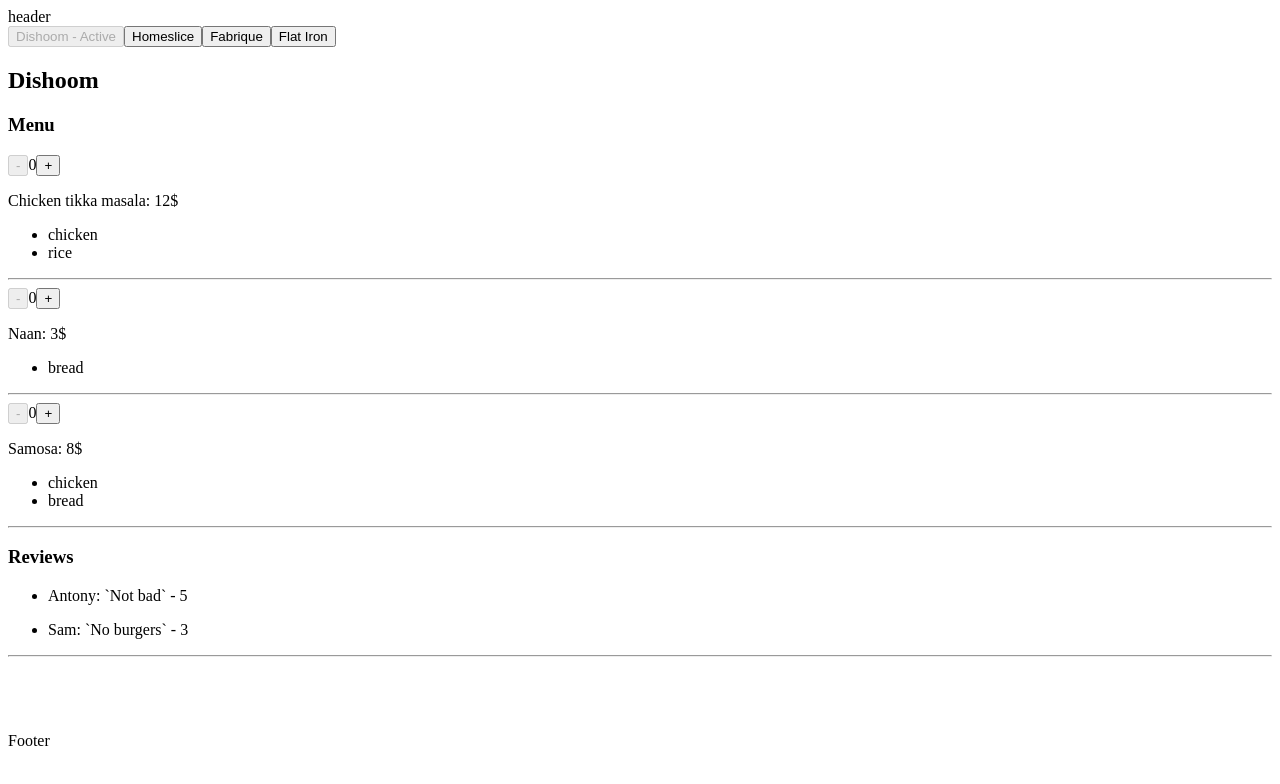
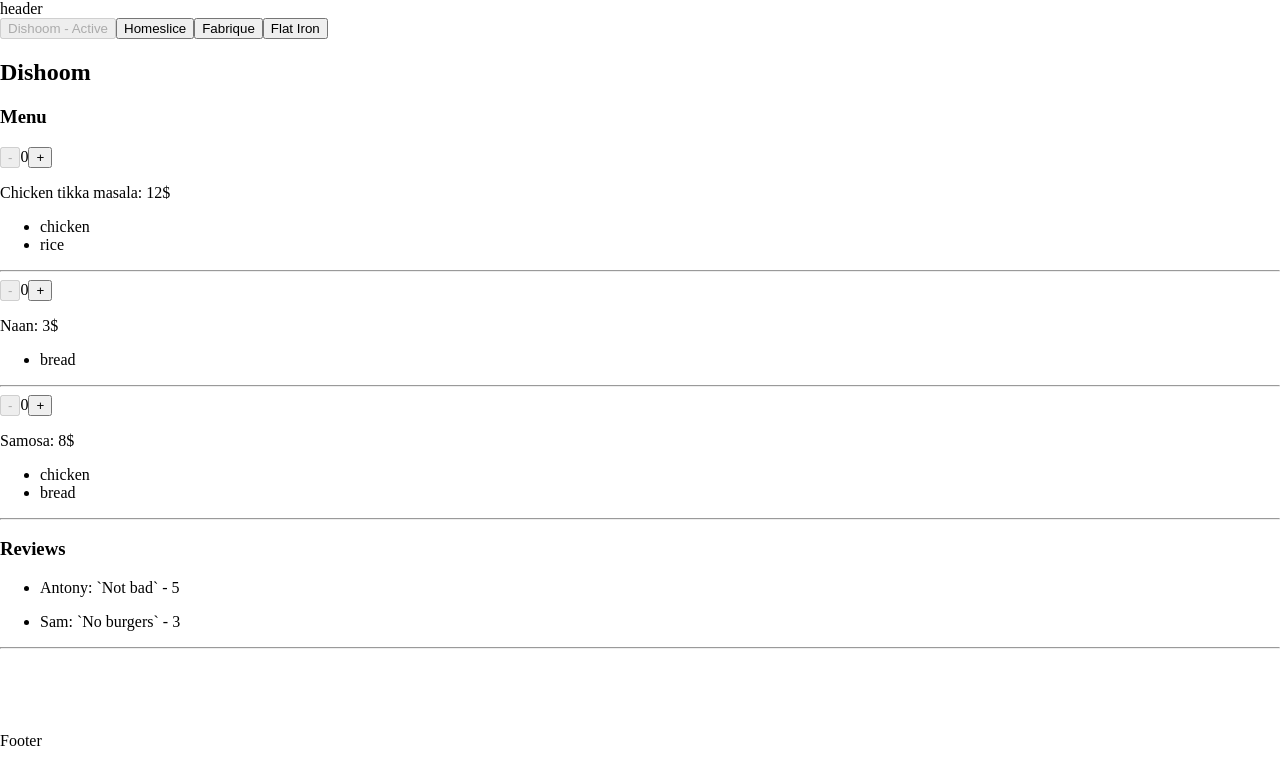
Before and after one commit to vladexnik/react-20240311, a React (Vite) app: page / in a window 1280 px wide. Shown: the top 784 px of the page. Built offline with nearby package versions, Linux system fonts and the light colour scheme.

Commit message:
change filename

```diff
--- a/package.json
+++ b/package.json
@@ -21,6 +21,7 @@
     "eslint-plugin-react": "^7.34.0",
     "eslint-plugin-react-hooks": "^4.6.0",
     "eslint-plugin-react-refresh": "^0.4.5",
+    "sass": "^1.72.0",
     "vite": "^5.1.6"
   }
 }
--- a/src/components/dish/Dish.jsx
+++ b/src/components/dish/Dish.jsx
@@ -1,4 +1,4 @@
-import useCount from "../hooks/calc-countDish";
+import useCount from "../hooks/calc-count";
 
 const Dish = ({dish}) => {
 
--- a/src/main.jsx
+++ b/src/main.jsx
@@ -1,6 +1,7 @@
 import React from 'react'
 import ReactDOM from 'react-dom/client'
 import App from './App'
+import './styles.scss'
 
 ReactDOM.createRoot(document.getElementById('root')).render(
   <React.StrictMode>
--- /dev/null
+++ b/src/styles.scss
@@ -0,0 +1,3 @@
+html, body{
+    margin: 0;
+}
```
Also changed, not shown: src/components/hooks/calc-count.jsx (renamed from src/components/hooks/calc-countDish.jsx), 1 other file (tests, documents, lock files or other folders).
